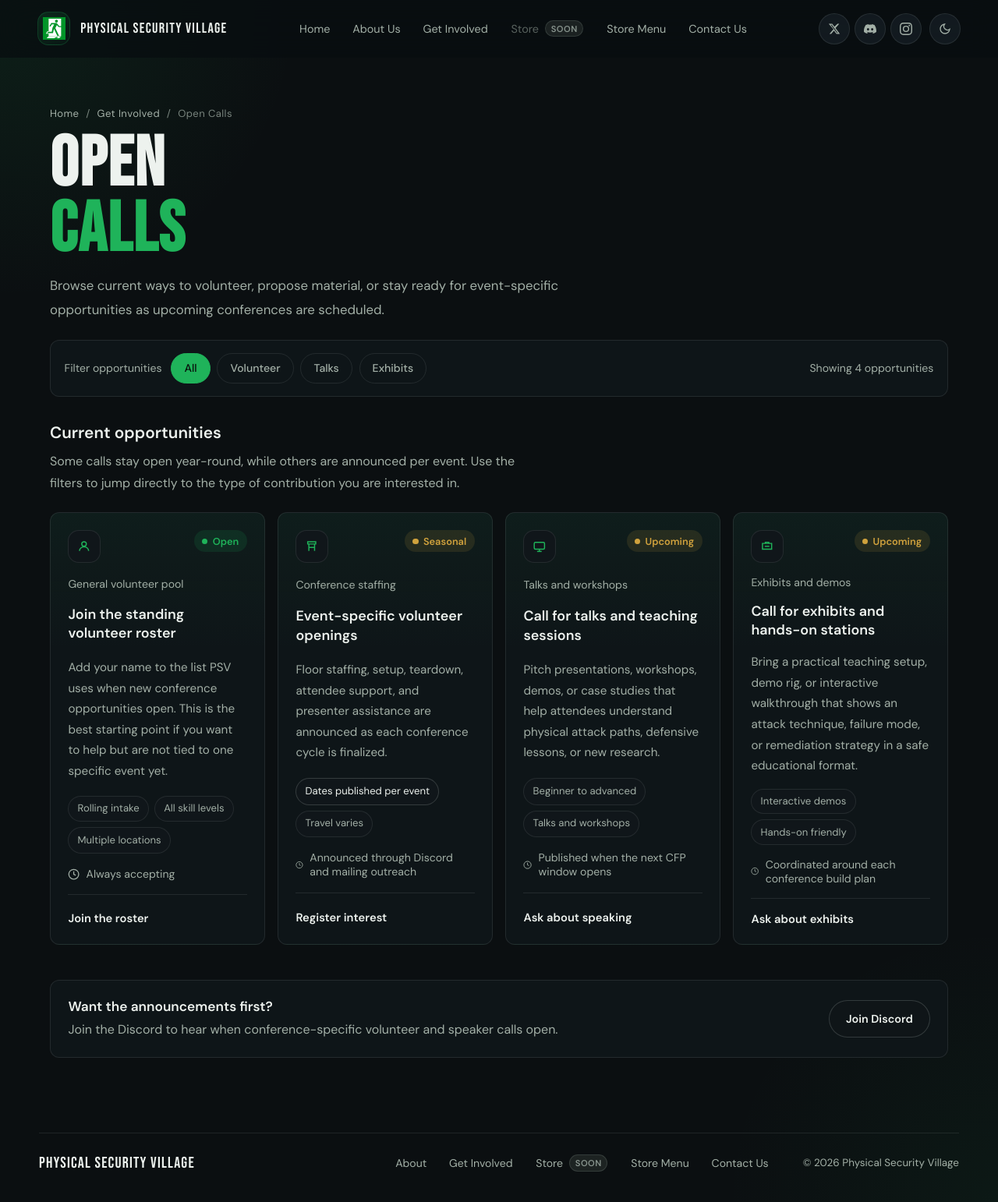
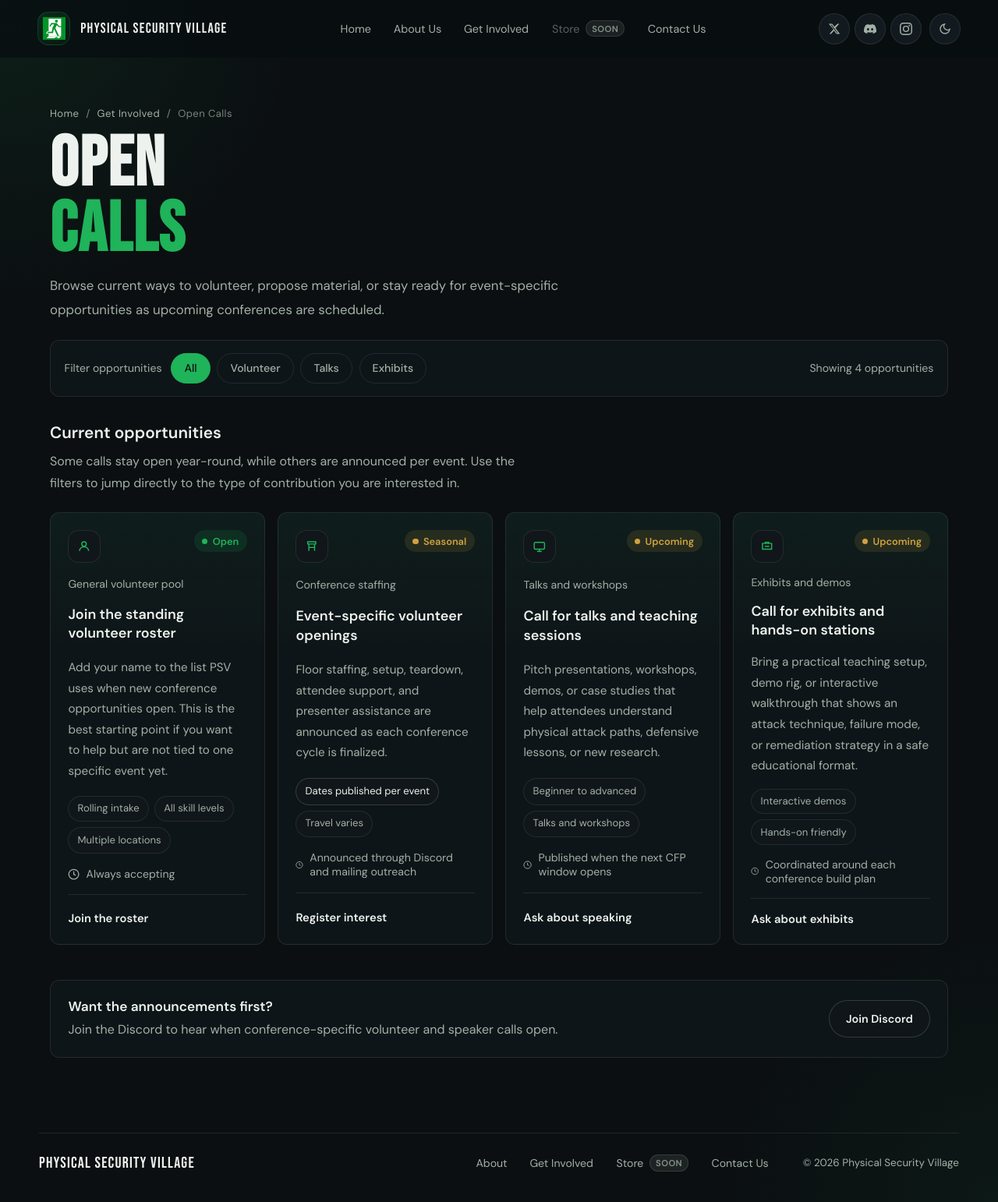
Before and after one commit to physsec-village/physsec-org, a Python web app: template templates/pages/calls.html in a window 1280 px wide. Shown: the whole page at 78% size. Run offline with Jinja, Linux system fonts and the light colour scheme; the template is opened without the code that fills it, so the values that code supplies are empty.

Commit message:
Keep DEF CON store menu unlisted for review

```diff
--- a/src/router.py
+++ b/src/router.py
@@ -16,7 +16,6 @@ SITEMAP_PATHS = (
     "/contact",
     "/games",
     "/materials",
-    "/menu",
     "/forms/calls",
     "/forms/volunteer",
 )
--- a/templates/footer.html
+++ b/templates/footer.html
@@ -18,7 +18,6 @@
                 <span class="disabled-state">Soon</span>
             </span>
         {% endif %}
-        <a href="{{ url_for('store_menu_page') }}">Store Menu</a>
         <a href="{{ url_for('contact_us_page') }}">Contact Us</a>
     </div>
     <div class="footer-copy">© 2026 Physical Security Village</div>
--- a/templates/navbar.html
+++ b/templates/navbar.html
@@ -31,7 +31,6 @@
                 </span>
             </li>
         {% endif %}
-        <li><a href="{{ url_for('store_menu_page') }}">Store Menu</a></li>
         <li><a href="{{ url_for('contact_us_page') }}">Contact Us</a></li>
     </ul>
 
@@ -141,7 +140,6 @@
             <span class="disabled-state">Soon</span>
         </span>
     {% endif %}
-    <a href="{{ url_for('store_menu_page') }}">Store Menu</a>
     <a href="{{ url_for('contact_us_page') }}"
         >Contact Us</a
     >
--- a/templates/pages/store-menu.html
+++ b/templates/pages/store-menu.html
@@ -1,5 +1,6 @@
 {% extends "base.html" %}
 {% block title %}DEF CON 34 Store Menu | Physical Security Village{% endblock %}
+{% block robots %}noindex,nofollow{% endblock %}
 {% block description %}The Physical Security Village store menu for DEF CON 34: bypass tools, keyed-alike utility keys, elevator keys, Lishi picks, RFID fobs, and gear. All proceeds go towards putting on the Village.{% endblock %}
 {% block styles %}
 <link href="/static/pages/store-menu.css" rel="stylesheet" />
```
Also changed, not shown: tests/test_routes.py (+6 -2 lines).
